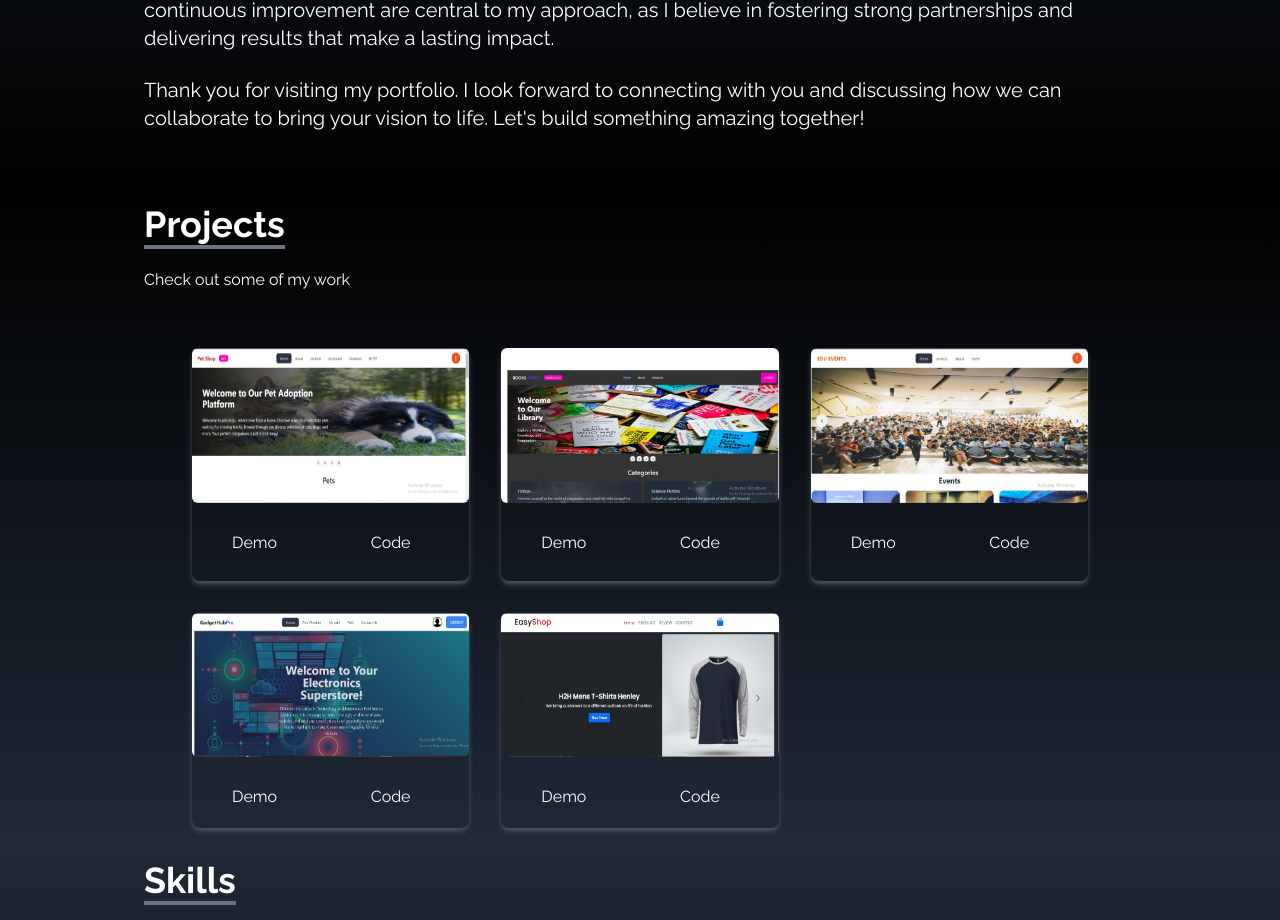
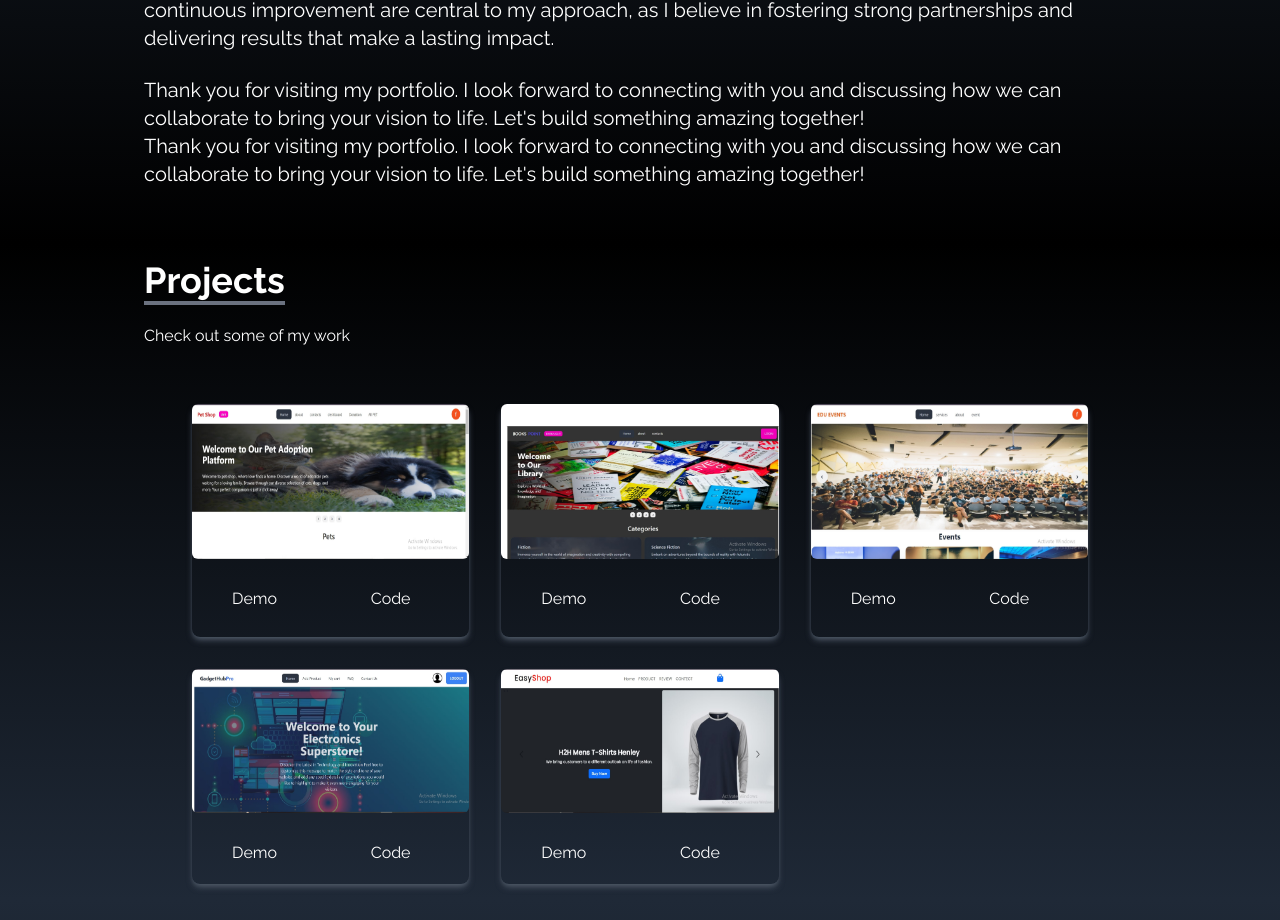
Before and after one commit to Jahirul83/portfolio-website, a React (Vite) app: page / in a window 1280 px wide. Shown: the part 1380-2300 px from the top of the page. Built offline with nearby package versions, Linux system fonts and the light colour scheme; a web font is replaced by a local one.

Commit message:
about page update

```diff
--- a/src/Pages/About/About.jsx
+++ b/src/Pages/About/About.jsx
@@ -26,6 +26,9 @@ const About = () => {
                 <p className="text-xl">
                     Thank you for visiting my portfolio. I look forward to connecting with you and discussing how we can collaborate to bring your vision to life. Let's build something amazing together!
                 </p>
+                <p className="text-xl">
+                    Thank you for visiting my portfolio. I look forward to connecting with you and discussing how we can collaborate to bring your vision to life. Let's build something amazing together!
+                </p>
             </div>
         </div>
     );
```
